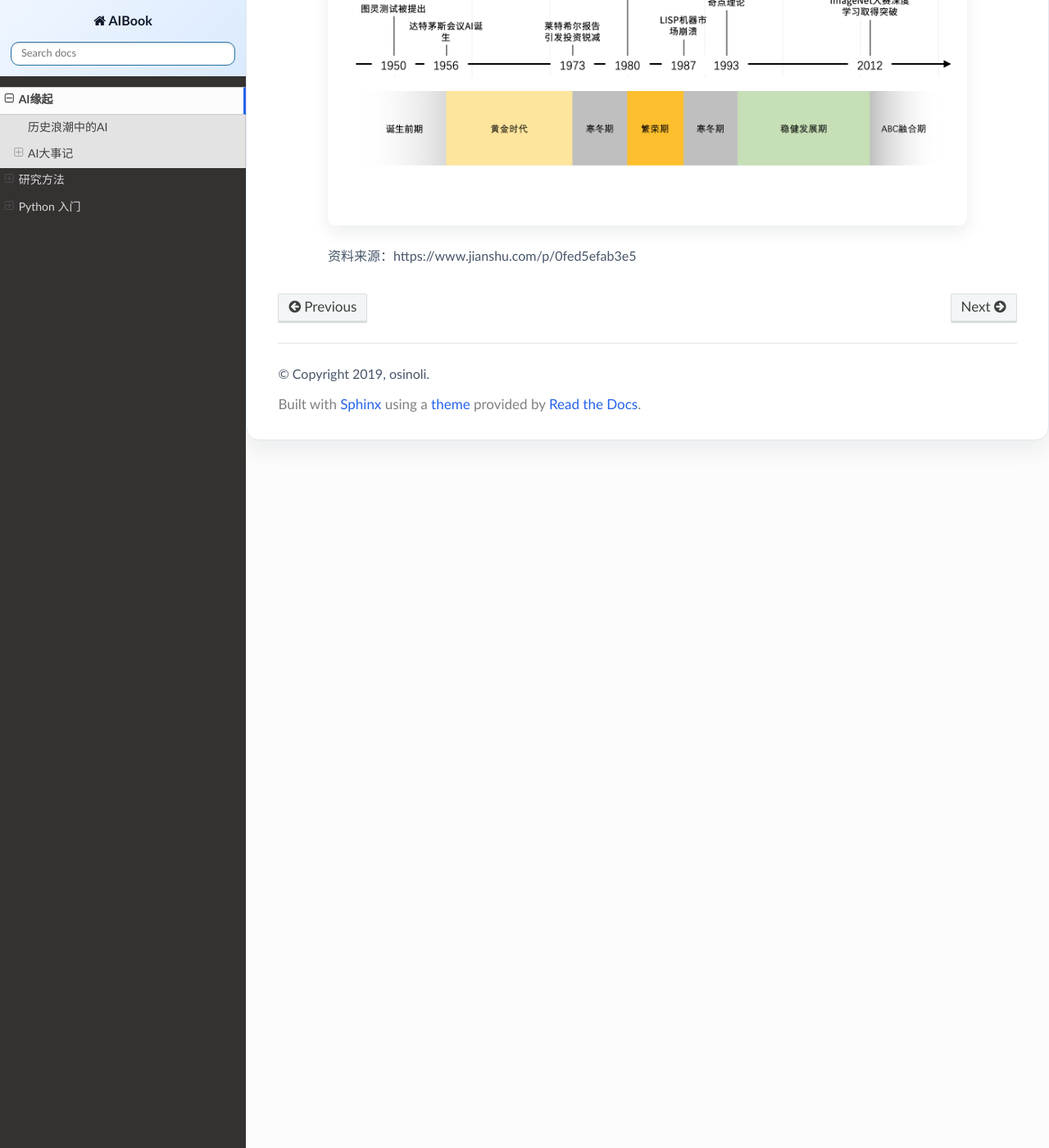
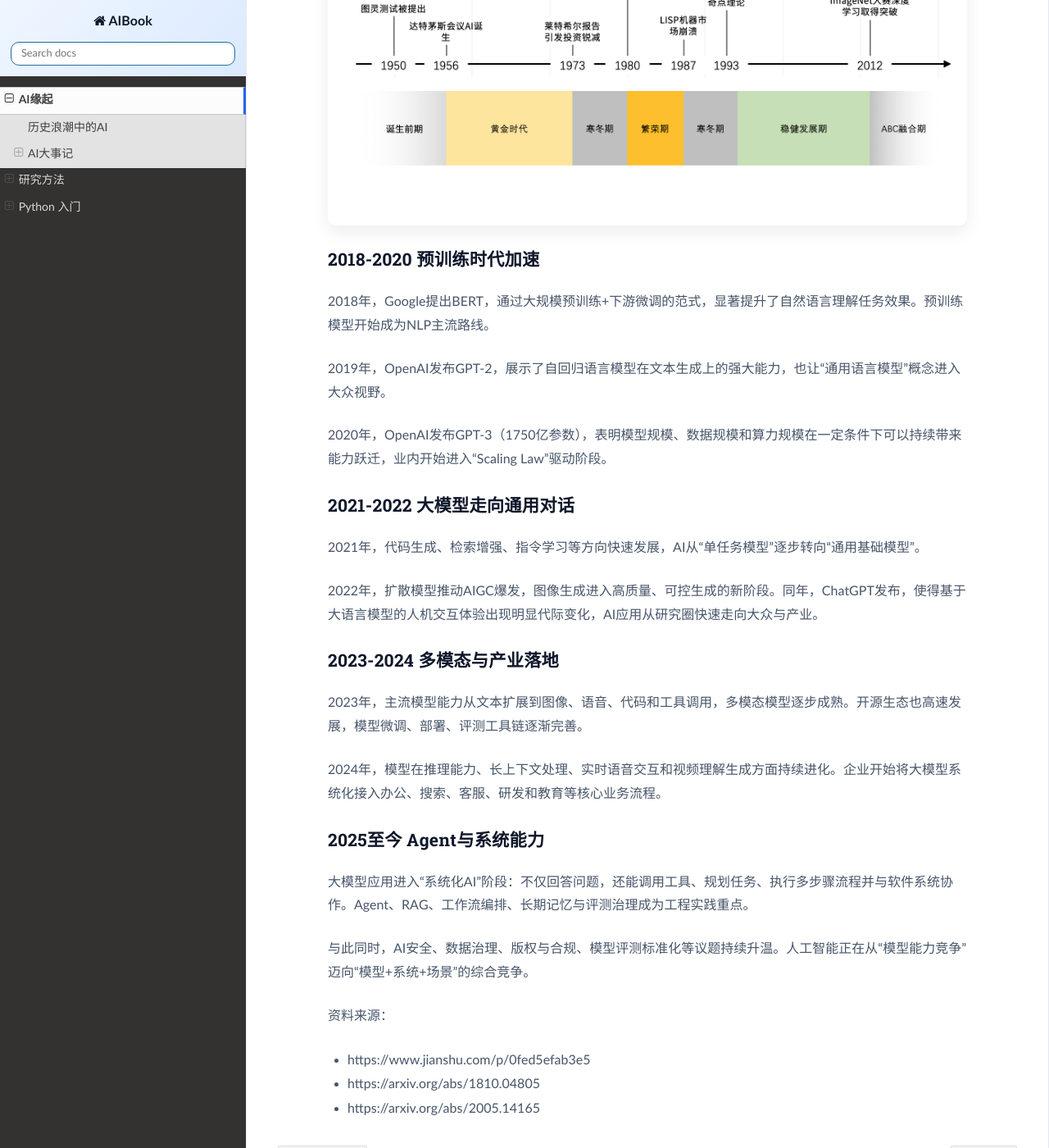
Before and after one commit to NumbEarLILI/AIBOOK, a Sphinx documentation site: the page built from source/AIHistory.md, in a window 1280 px wide and 1400 px high, scrolled down 8443 px. Shown: the whole window at 82% size. Built offline with Sphinx 7.4.7 and the Read the Docs theme 3.1.0, drawn with Linux system fonts in a browser that asks for light colours.

Commit message:
Extend AI history timeline with recent LLM milestones.
This update completes the post-2012 section by covering key developments from pretraining to multimodal systems and agent-based workflows, improving continuity and historical context.

Made-with: Cursor

```diff
--- a/source/AIHistory.md
+++ b/source/AIHistory.md
@@ -135,4 +135,34 @@ IBM的沃森研究中心把概率统计方法引入到人工智能的语言处
 
 ![img](images/4324074-e39f0acb612ac52a.png)
 
-资料来源：https://www.jianshu.com/p/0fed5efab3e5
+### 2018-2020 预训练时代加速
+
+2018年，Google提出BERT，通过大规模预训练+下游微调的范式，显著提升了自然语言理解任务效果。预训练模型开始成为NLP主流路线。
+
+2019年，OpenAI发布GPT-2，展示了自回归语言模型在文本生成上的强大能力，也让“通用语言模型”概念进入大众视野。
+
+2020年，OpenAI发布GPT-3（1750亿参数），表明模型规模、数据规模和算力规模在一定条件下可以持续带来能力跃迁，业内开始进入“Scaling Law”驱动阶段。
+
+### 2021-2022 大模型走向通用对话
+
+2021年，代码生成、检索增强、指令学习等方向快速发展，AI从“单任务模型”逐步转向“通用基础模型”。
+
+2022年，扩散模型推动AIGC爆发，图像生成进入高质量、可控生成的新阶段。同年，ChatGPT发布，使得基于大语言模型的人机交互体验出现明显代际变化，AI应用从研究圈快速走向大众与产业。
+
+### 2023-2024 多模态与产业落地
+
+2023年，主流模型能力从文本扩展到图像、语音、代码和工具调用，多模态模型逐步成熟。开源生态也高速发展，模型微调、部署、评测工具链逐渐完善。
+
+2024年，模型在推理能力、长上下文处理、实时语音交互和视频理解生成方面持续进化。企业开始将大模型系统化接入办公、搜索、客服、研发和教育等核心业务流程。
+
+### 2025至今 Agent与系统能力
+
+大模型应用进入“系统化AI”阶段：不仅回答问题，还能调用工具、规划任务、执行多步骤流程并与软件系统协作。Agent、RAG、工作流编排、长期记忆与评测治理成为工程实践重点。
+
+与此同时，AI安全、数据治理、版权与合规、模型评测标准化等议题持续升温。人工智能正在从“模型能力竞争”迈向“模型+系统+场景”的综合竞争。
+
+资料来源：
+
+- https://www.jianshu.com/p/0fed5efab3e5
+- https://arxiv.org/abs/1810.04805
+- https://arxiv.org/abs/2005.14165
```
